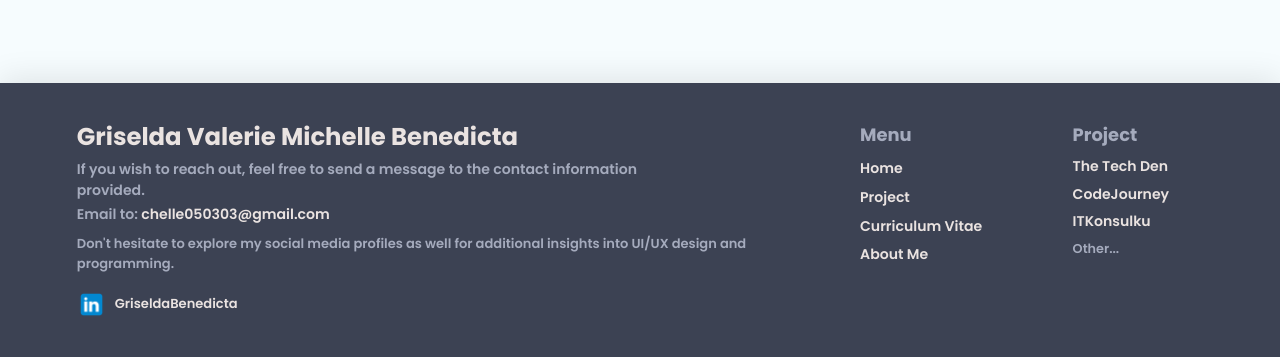
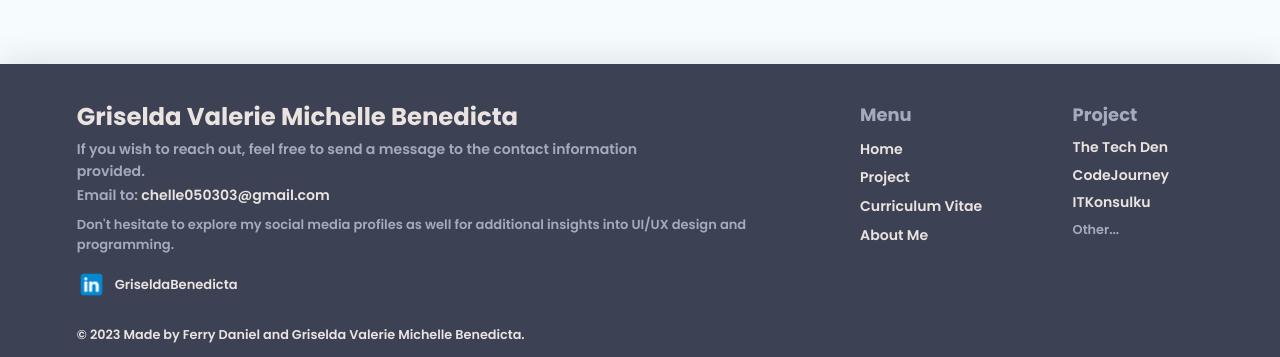
Before and after one commit to RelaxCat/RelaxCat.github.io, a plain HTML site: page model/footer.html in a window 1280 px wide. Shown: the part 523-880 px from the top of the page. Drawn offline with Linux system fonts and the light colour scheme.

Commit message:
final-final-final

```diff
--- a/css/style.css
+++ b/css/style.css
@@ -685,13 +685,13 @@ header{
 
 footer{
     margin-top: auto;
+    background-color: var(--primary);
+    box-shadow: 0px -4px 30px 0px rgba(0, 0, 0, 0.10);
 }
 
 .footers{
     max-height: 40%;
-    background-color: var(--primary);
-    padding: 3% 6%;
-    box-shadow: 0px -4px 30px 0px rgba(0, 0, 0, 0.10);
+    padding: 3% 6% 1% 6%;
 
     display: flex;
     column-gap: 5%;
@@ -795,6 +795,13 @@ footer{
 .email-address:hover,.sosmed-name:hover,.sub-menu:hover{
     color: var(--accent);
     text-decoration: none;
+}
+
+.copyright{
+    padding: 1% 6%;
+    font-size: 1vw;
+    color: var(--secondary);
+    font-weight: 600;
 }
 
 /* PROJECT */
--- a/model/footer.html
+++ b/model/footer.html
@@ -55,6 +55,10 @@
                 </div>
             </div>
         </div>
+
+        <div class="copyright">
+            &copy; 2023 Made by Ferry Daniel and Griselda Valerie Michelle Benedicta.
+        </div>
     </footer>
 </body>
 </html>
```
Also changed, not shown: html/project-detail.html (+7 -0 lines).
